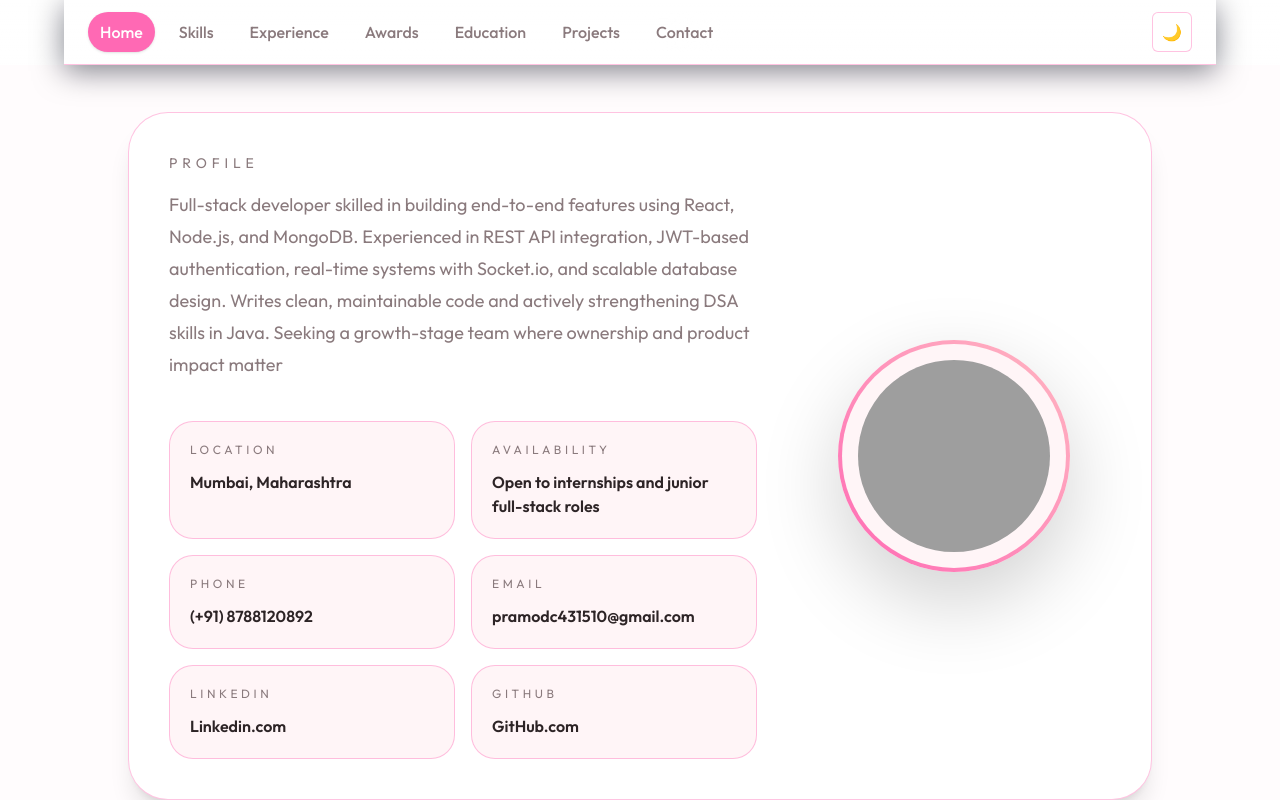
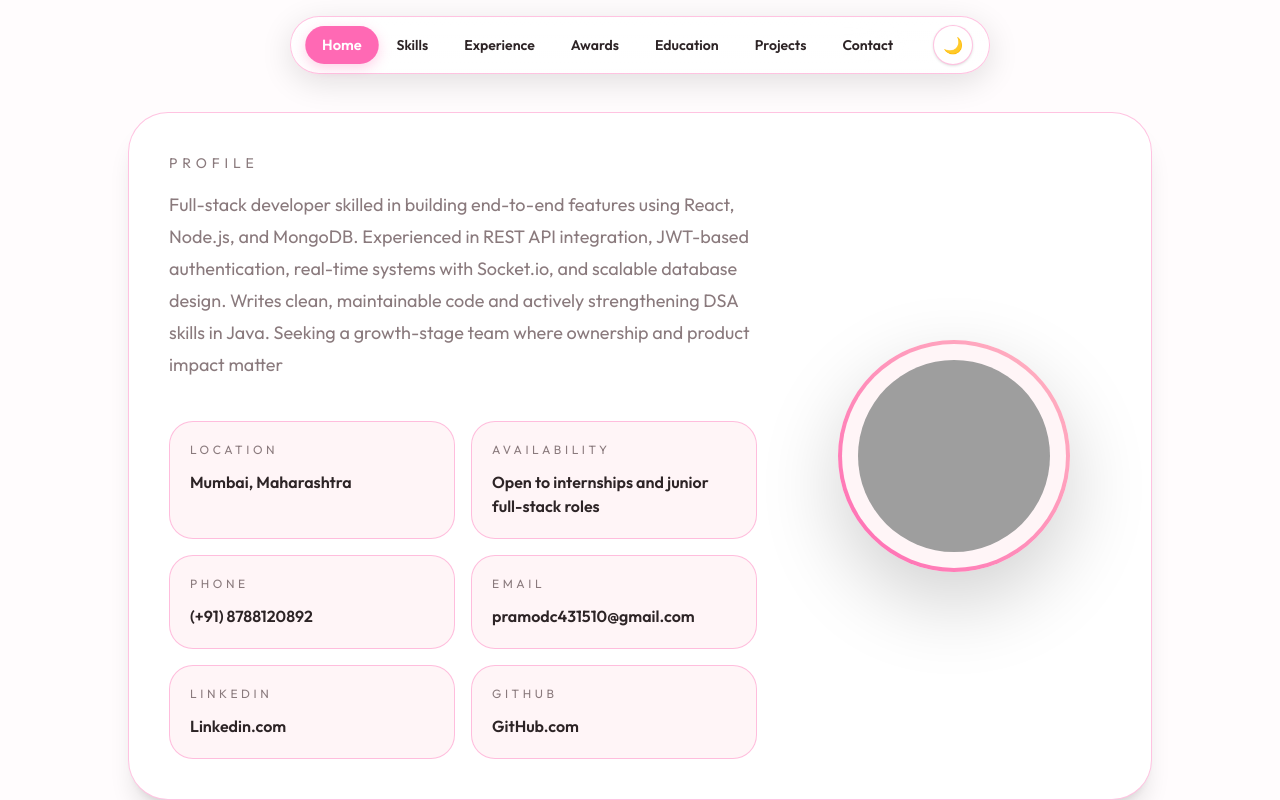
Before and after one commit to chavanpramod-ui/portfolio_frontend, a React (Vite) app: page / in a window 1280 px wide. Shown: the top 800 px of the page. Built offline with nearby package versions, Linux system fonts and the light colour scheme; grey boxes are pictures that could not be loaded.

Commit message:
style: redesign Header into a modern floating dock

```diff
--- a/src/components/Header.jsx
+++ b/src/components/Header.jsx
@@ -4,10 +4,10 @@ const Header = ({ theme, toggleTheme, activeSection, setActiveSection }) => {
   const [menuOpen, setMenuOpen] = useState(false);
 
   const linkClass = (section) =>
-    `inline-flex items-center gap-2 px-3 py-2 rounded-full font-medium transition ${
+    `relative px-4 py-2 rounded-full text-sm font-semibold transition-all duration-300 ${
       activeSection === section
-        ? 'bg-[var(--accent)] text-[var(--surface)] shadow-sm'
-        : 'text-[var(--muted)] hover:text-[var(--text)] bg-transparent'
+        ? 'bg-[var(--accent)] text-[var(--surface)] shadow-[0_4px_12px_var(--hover-glow)] transform scale-105'
+        : 'text-[var(--text)] hover:text-[var(--accent)] hover:bg-[var(--surface-2)] bg-transparent'
     }`;
 
   const handleLinkClick = (section) => {
@@ -16,14 +16,14 @@ const Header = ({ theme, toggleTheme, activeSection, setActiveSection }) => {
   };
 
   return (
-    <header
-      className="fixed top-0 left-0 right-0 z-50 backdrop-blur-sm animate-slide-down"
+    <header className="fixed top-4 left-0 right-0 z-50 flex justify-center px-4 pointer-events-none animate-slide-down">
+      <div
+        className="pointer-events-auto relative flex items-center justify-between gap-6 rounded-full border border-[var(--border)] px-4 py-2 shadow-[0_8px_32px_rgba(0,0,0,0.12)] backdrop-blur-md transition-all duration-300"
         style={{ background: 'var(--nav-bg)' }}
       >
-      <div className="mx-auto max-w-6xl px-6 py-3 flex items-center justify-between gap-4 border-b border-[var(--border)] shadow-[0_6px_30px_rgba(2,6,23,0.5)]">
         <button
           type="button"
-          className="md:hidden inline-flex h-10 w-10 items-center justify-center rounded-xl border border-[var(--border)] bg-[var(--surface)] text-[var(--text)]"
+          className="md:hidden inline-flex h-10 w-10 items-center justify-center rounded-full border border-[var(--border)] bg-[var(--surface)] text-[var(--text)] shadow-sm transition-transform active:scale-95"
           aria-label={menuOpen ? 'Close menu' : 'Open menu'}
           onClick={() => setMenuOpen((prev) => !prev)}
         >
@@ -31,89 +31,31 @@ const Header = ({ theme, toggleTheme, activeSection, setActiveSection }) => {
         </button>
 
         <nav
-          className={`absolute inset-x-4 top-full mt-2 rounded-3xl border border-[var(--border)] bg-[var(--surface)]/95 p-4 shadow-xl backdrop-blur-xl transition-opacity duration-300 md:static md:top-auto md:inset-auto md:m-0 md:block md:border-0 md:bg-transparent md:p-0 md:shadow-none ${
-            menuOpen ? 'opacity-100 visible' : 'opacity-0 invisible md:opacity-100 md:visible'
+          className={`absolute top-full mt-4 left-1/2 -translate-x-1/2 w-[240px] origin-top rounded-3xl border border-[var(--border)] bg-[var(--surface)]/95 p-4 shadow-2xl backdrop-blur-xl transition-all duration-300 md:static md:mt-0 md:w-auto md:translate-x-0 md:border-0 md:bg-transparent md:p-0 md:shadow-none ${
+            menuOpen ? 'opacity-100 visible scale-y-100' : 'opacity-0 invisible scale-y-95 md:scale-y-100 md:opacity-100 md:visible'
           }`}
         >
-          <ul className="flex flex-col gap-2 md:flex-row md:items-center md:justify-center md:gap-3">
-            <li>
+          <ul className="flex flex-col gap-2 md:flex-row md:items-center md:justify-center md:gap-1">
+            {['hero', 'skills', 'experience', 'awards', 'education', 'projects', 'contact'].map((section) => (
+              <li key={section}>
                 <a
-                href="#hero"
-                onClick={() => handleLinkClick('hero')}
-                aria-current={activeSection === 'hero' ? 'page' : undefined}
-                className={linkClass('hero')}
+                  href={`#${section}`}
+                  onClick={() => handleLinkClick(section)}
+                  aria-current={activeSection === section ? 'page' : undefined}
+                  className={`block text-center md:inline-block ${linkClass(section)}`}
                 >
-                Home
+                  {section === 'hero' ? 'Home' : section.charAt(0).toUpperCase() + section.slice(1)}
                 </a>
               </li>
-            <li>
-              <a
-                href="#skills"
-                onClick={() => handleLinkClick('skills')}
-                aria-current={activeSection === 'skills' ? 'page' : undefined}
-                className={linkClass('skills')}
-              >
-                Skills
-              </a>
-            </li>
-            <li>
-              <a
-                href="#experience"
-                onClick={() => handleLinkClick('experience')}
-                aria-current={activeSection === 'experience' ? 'page' : undefined}
-                className={linkClass('experience')}
-              >
-                Experience
-              </a>
-            </li>
-            <li>
-              <a
-                href="#awards"
-                onClick={() => handleLinkClick('awards')}
-                aria-current={activeSection === 'awards' ? 'page' : undefined}
-                className={linkClass('awards')}
-              >
-                Awards
-              </a>
-            </li>
-            <li>
-              <a
-                href="#education"
-                onClick={() => handleLinkClick('education')}
-                aria-current={activeSection === 'education' ? 'page' : undefined}
-                className={linkClass('education')}
-              >
-                Education
-              </a>
-            </li>
-            <li>
-              <a
-                href="#projects"
-                onClick={() => handleLinkClick('projects')}
-                aria-current={activeSection === 'projects' ? 'page' : undefined}
-                className={linkClass('projects')}
-              >
-                Projects
-              </a>
-            </li>
-            <li>
-              <a
-                href="#contact"
-                onClick={() => handleLinkClick('contact')}
-                aria-current={activeSection === 'contact' ? 'page' : undefined}
-                className={linkClass('contact')}
-              >
-                Contact
-              </a>
-            </li>
+            ))}
           </ul>
         </nav>
 
-        <div className="ml-auto flex items-center gap-3">
+        <div className="flex items-center">
           <button
             onClick={toggleTheme}
             aria-label="Toggle theme"
-            className="h-10 w-10 rounded-md border border-[var(--border)] bg-[var(--surface)] text-[var(--text)] transition hover:brightness-110"
+            className="flex h-10 w-10 items-center justify-center rounded-full border border-[var(--border)] bg-[var(--surface)] text-[var(--text)] shadow-sm transition-all hover:scale-110 hover:shadow-[0_4px_12px_var(--hover-glow)] hover:border-[var(--accent)]"
           >
             {theme === 'dark' ? '☀️' : '🌙'}
           </button>
```
Lines whose indentation alone changed are shown as unchanged.
